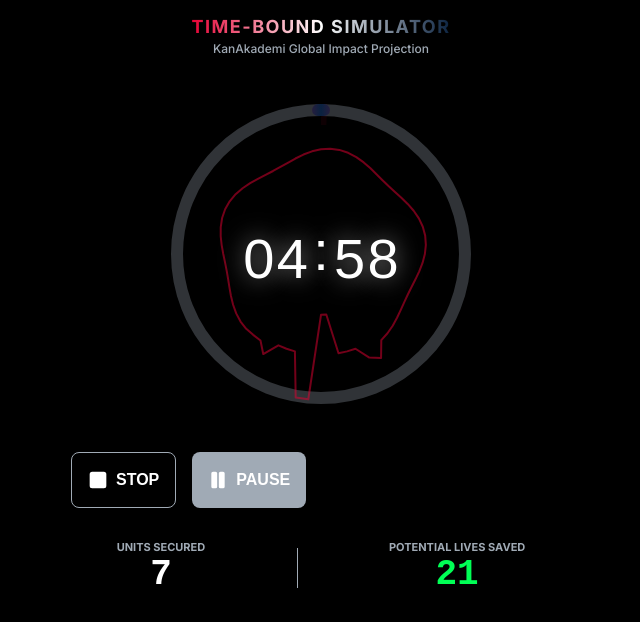
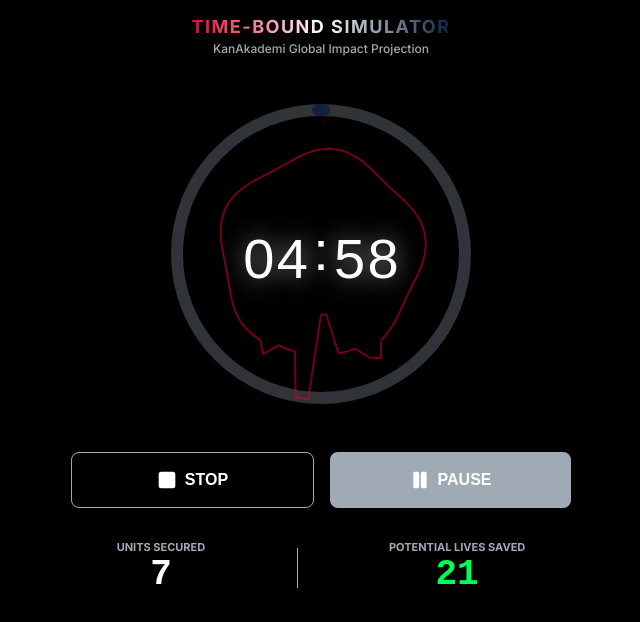
Before and after one commit to sicloid/kanakademi_bloodmetry, a React (Vite) app: page / in a window 1280 px wide. Both pictures are taken after a click on the button "LAUNCH SIMULATOR". Shown: the top 622 px of the page, without its empty margins (319-959 px from the left). Built offline with nearby package versions, Linux system fonts and the light colour scheme.

Commit message:
Fix button flex layout issue

```diff
--- a/src/App.tsx
+++ b/src/App.tsx
@@ -236,17 +236,17 @@ function SimulationControlBar({ timerState, selectedDuration, onStart, onPause,
               initial={{ opacity: 0, y: 10 }} animate={{ opacity: 1, y: 0 }} exit={{ opacity: 0, y: -10 }}
               className="flex-row w-full" style={{ gap: '16px' }}
             >
-              <button className="btn-outline flex-1" onClick={onStop}>
+              <button className="btn-outline" style={{ flex: 1 }} onClick={onStop}>
                 <Square size={20} fill="currentColor" />
                 <span>STOP</span>
               </button>
               {timerState === TimerState.RUNNING ? (
-                <button className="btn-solid-gray flex-1" onClick={onPause}>
+                <button className="btn-solid-gray" style={{ flex: 1 }} onClick={onPause}>
                   <Pause size={20} fill="currentColor" />
                   <span>PAUSE</span>
                 </button>
               ) : (
-                <button className="btn-primary flex-1" onClick={onStart}>
+                <button className="btn-primary" style={{ flex: 1 }} onClick={onStart}>
                   <Play size={20} fill="currentColor" />
                   <span>RESUME</span>
                 </button>
```
